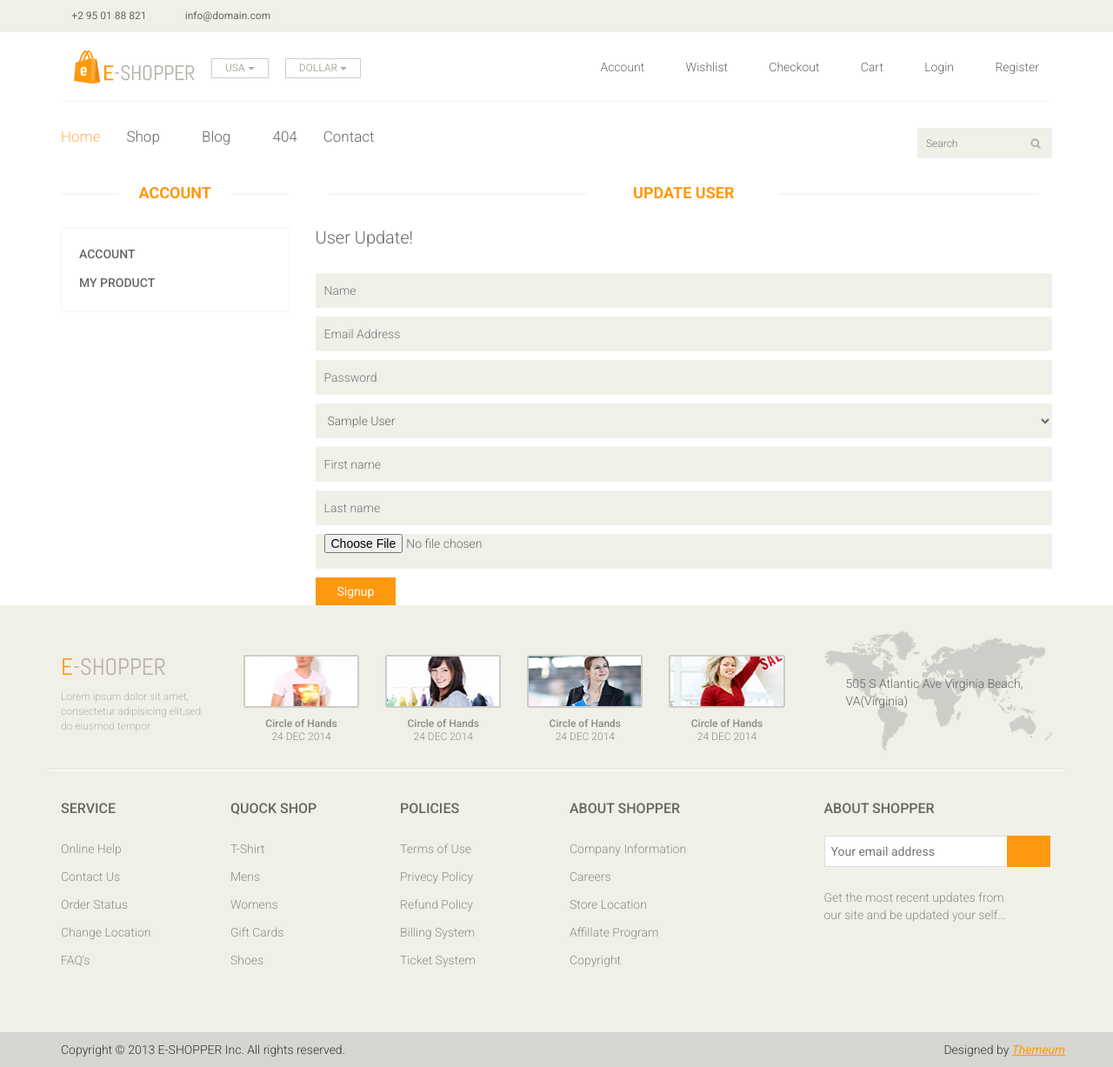
After one commit to Quangbao123/ecommerce-shop-django, a Django app: page /ecomshop/account/update in a window 1280 px wide. The commit adds this page. Shown: the whole page at 87% size. Run offline with Django 5.2, Linux system fonts and the light colour scheme; tables that the repository leaves empty hold one stand-in row (values such as "Sample post"); some libraries are stand-ins or nearby versions; some web fonts are replaced.

Commit message:
Add new feature account_update

```diff
--- a/doan/templates/base.html
+++ b/doan/templates/base.html
@@ -12,24 +12,21 @@
     <link href="{% static 'css/prettyPhoto.css'%}" rel='stylesheet'/>
     <link href="{% static 'css/price-range.css'%}" rel='stylesheet'/>
     <link href="{% static 'css/responsive.css'%}" rel='stylesheet'/>
-    {% block style %}
-    {% endblock %}
+    {% block style %} {% endblock %}
 </head>
 <body>
     {% include 'header.html'%}
     <section>
         <div class='container'>
             <div class='row'>
-                {% include 'menuLeft.html' %}
+                {% if account_page %}
+                    {% include 'menuAccount.html' %}
+                {% else %}
+                    {% include 'menuLeft.html' %}
+                {% endif %}
 
-                {% block content %}
-
-
-
-                {% endblock %}
-                {% block scripts %}
-
-                {% endblock %}
+                {% block content %} {% endblock %}
+                {% block scripts %} {% endblock %}
             </div>
         </div>
     </section>
--- a/doan/templates/header.html
+++ b/doan/templates/header.html
@@ -88,7 +88,7 @@
             <div class="shop-menu clearfix pull-right">
               <ul class="nav navbar-nav">
                 <li>
-                  <a href=""><i class="fa fa-user"></i> Account</a>
+                  <a href="{% url 'account_update' %}"><i class="fa fa-user"></i> Account</a>
                 </li>
                 <li>
                   <a href=""><i class="fa fa-star"></i> Wishlist</a>
--- /dev/null
+++ b/doan/users/templates/accountUpdate.html
@@ -0,0 +1,35 @@
+{% extends 'base.html' %}
+{% block content %}
+  <div class="col-sm-9">
+    <div class="blog-post-area">
+      <h2 class="title text-center">Update user</h2>
+      <div class="signup-form">
+        <!-- sign up form -->
+        <h2>User Update!</h2>
+        <form method="POST"  enctype="multipart/form-data">
+          {% csrf_token %}
+          <input type="text" name="username" placeholder="Name" value="{{ user_info.username }}"/>
+					<input type="email" name="email" placeholder="Email Address" value="{{ user_info.email }}"/>
+					<input type="password" name="password" placeholder="Password"/>
+          {% comment %} <input type="text" name="country" placeholder="Country" value="{{ user_info.id_country }}"/> {% endcomment %}
+          <select name="country">
+            {% for country in countries %}
+              <option value="{{ country.id }}" {% if country.id == user_info.id_country_id %} selected {% endif %}>
+                {{ country.name }}
+              </option>
+            {% endfor %}
+          </select>
+          <input type="text" name="first_name" placeholder="First name" value="{{ user_info.first_name }}"/>
+          <input type="text" name="last_name" placeholder="Last name" value="{{ user_info.last_name }}"/>
+          <input type="file" name="avatar" placeholder="Avatar"/>
+          <button type="submit" class="btn btn-default">Signup</button>
+        </form>
+      </div>
+    </div>
+  </div>
+{% block scripts %}
+<script>
+
+</script>
+{% endblock %}
+{% endblock %}
--- /dev/null
+++ b/doan/users/templates/menuAccount.html
@@ -0,0 +1,18 @@
+<div class="col-sm-3">
+  <div class="left-sidebar">
+    <h2>Account</h2>
+    <div class="panel-group category-products" id="accordian">
+
+      <div class="panel panel-default">
+        <div class="panel-heading">
+          <h4 class="panel-title"><a href="#">account</a></h4>
+        </div>
+      </div>
+      <div class="panel panel-default">
+        <div class="panel-heading">
+          <h4 class="panel-title"><a href="#">My product</a></h4>
+        </div>
+      </div>
+    </div>
+  </div>
+</div>
--- a/doan/users/urls.py
+++ b/doan/users/urls.py
@@ -5,4 +5,5 @@ urlpatterns = [
     path('register/', views.register_view, name = 'user_register'),
     path('login/', views.login_view, name = 'user_login'),
     path('logout/', views.custom_logout, name = 'custom_logout'),
+    path('account/update', views.update_account_view, name='account_update'),
 ]
--- a/doan/users/views.py
+++ b/doan/users/views.py
@@ -1,8 +1,9 @@
 from django.shortcuts import render, redirect
 from .forms import UserRegisterForm
-from django.http import HttpResponse
-from django.contrib.auth import authenticate, login, logout
+from django.contrib.auth import authenticate, login, logout, update_session_auth_hash
 from django.contrib.auth.forms import AuthenticationForm
+from .models import Country
+from django.core.exceptions import ValidationError
 
 # Create your views here.
 # ----------------- REGISTER -----------------
@@ -43,3 +44,43 @@ def login_view(request):
 def custom_logout(request):
     logout(request)
     return redirect('user_login')
+
+# ----------------- USER ACCOUNT UPDATE -----------------
+def update_account_view(request):
+    user = request.user
+    countries = Country.objects.all()
+    if request.method == 'POST':
+        user.username = request.POST.get('username')
+        user.email = request.POST.get('email')
+        password = request.POST.get('password')
+
+        if password:
+            user.set_password(password)
+            update_session_auth_hash(request,user)
+        user.id_country_id = request.POST.get('country')
+        user.first_name = request.POST.get('first_name')
+        user.last_name = request.POST.get('last_name')
+
+        avatar = request.FILES.get('avatar')
+        if avatar:
+            if avatar.size > 1024 * 1024:
+                return render(request, 'accountUpdate.html', {
+                    'user_info': user,
+                    'countries': countries,
+                    'error': 'Avatar must be smaller than 1MB.'
+                })
+            if not avatar.name.lower().endswith(('.png', '.jpeg', '.jpg')):
+                return render(request, 'accountUpdate.html', {
+                    'user_info': user,
+                    'countries': countries,
+                    'error': 'Avatar must be JPG, JPEG or PNG.'
+                })
+            user.avatar = request.FILES.get('avatar')
+        user.save()
+        return redirect('account_update')
+
+    return render(request, 'accountUpdate.html', {
+        "user_info": user,
+        "countries": countries,
+        "account_page": True
+    })
```
Also changed, not shown: doan/media/avatars/images_qC6eeQa.jpg (added).
